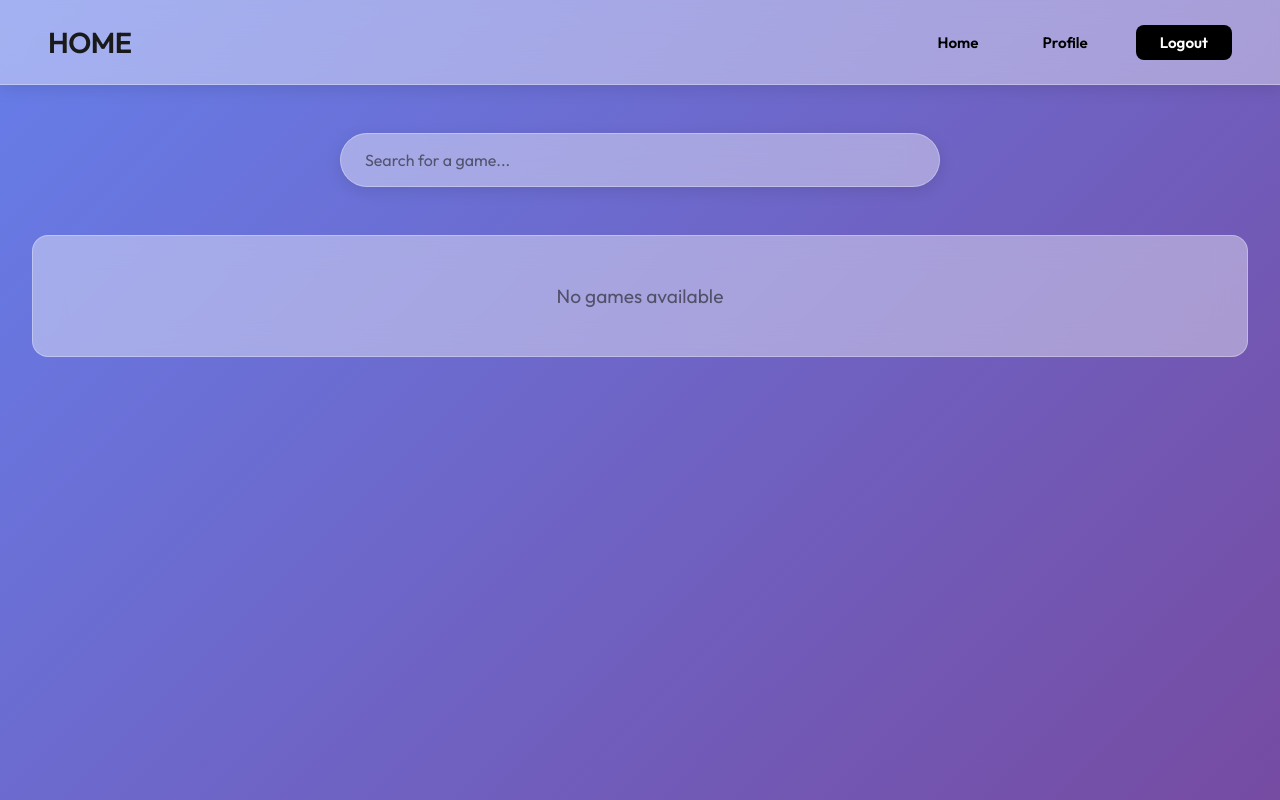
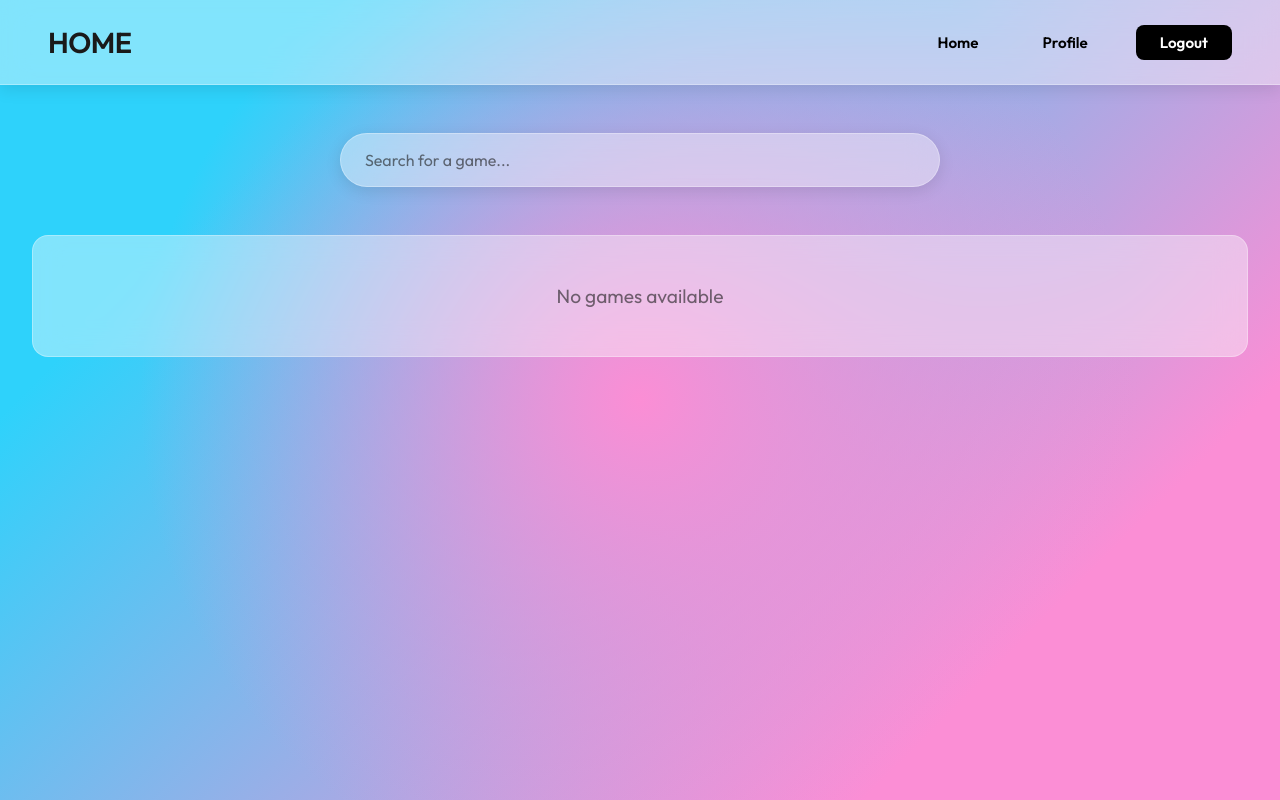
Before and after one commit to Joshua31400/Steam-City, a PHP site: page /pages/home.php in a window 1280 px wide. Run offline with PHP 8.4, Linux system fonts and the light colour scheme.

Commit message:
feat: Add mouse-reactive gradient background and update styles across pages

```diff
--- a/public/pages/admin.php
+++ b/public/pages/admin.php
@@ -6,6 +6,7 @@
     <title>Steam City | Admin</title>
         <link rel="stylesheet" href="/style/admin.css">
     <script src="/assets/js/admin-modal.js"></script>
+    <script src="/assets/js/gradient-mouse.js"></script>
 </head>
 <body>
 <header class="main-header">
--- a/public/pages/home.php
+++ b/public/pages/home.php
@@ -8,6 +8,7 @@ $games = $games ?? [];
     <meta name="viewport" content="width=device-width, initial-scale=1.0">
     <title>Steam City | Home</title>
     <link rel="stylesheet" href="/style/home.css">
+    <script src="/assets/js/gradient-mouse.js"></script>
 </head>
 <body>
 <header class="main-header">
--- a/public/pages/profile.php
+++ b/public/pages/profile.php
@@ -22,6 +22,7 @@ function formatAchievementDate($date)
     <title>Steam City | Profile</title>
     <link rel="stylesheet" href="/style/profile.css">
     <script src="/assets/js/profile-modal.js"></script>
+    <script src="/assets/js/gradient-mouse.js"></script>
 </head>
 <body>
 <header class="main-header">
--- a/public/style/admin.css
+++ b/public/style/admin.css
@@ -38,8 +38,7 @@ body {
 	font-family: 'Outfit', sans-serif;
 	-webkit-font-smoothing: antialiased;
 	min-height: 100vh;
-	background: linear-gradient(135deg, #667eea 0%, #764ba2 100%);
-	background-attachment: fixed;
+	background: linear-gradient(135deg, #2ed2fb 0%, #fb8ed5 100%);
 	color: #000;
 }
 
--- a/public/style/home.css
+++ b/public/style/home.css
@@ -32,8 +32,8 @@ body {
     font-family: 'Outfit', sans-serif;
     -webkit-font-smoothing: antialiased;
     min-height: 100vh;
-    background: linear-gradient(135deg, #667eea 0%, #764ba2 100%);
-    background-attachment: fixed;
+    background: linear-gradient(135deg, #2ed2fb 0%, #fb8ed5 100%);
+    color: #000;
 }
 
 /* ==========================================================================
--- a/public/style/profile.css
+++ b/public/style/profile.css
@@ -38,8 +38,7 @@ body {
 	font-family: 'Outfit', sans-serif;
 	-webkit-font-smoothing: antialiased;
 	min-height: 100vh;
-	background: linear-gradient(135deg, #667eea 0%, #764ba2 100%);
-	background-attachment: fixed;
+	background: linear-gradient(135deg, #2ed2fb 0%, #fb8ed5 100%);
 	color: #000;
 }
 
@@ -297,6 +296,7 @@ body {
 	font-family: inherit;
 	text-decoration: none;
 	display: inline-block;
+    text-align: center;
 }
 
 .btn-admin:hover {
```
Also changed, not shown: public/assets/js/gradient-mouse.js (added).
